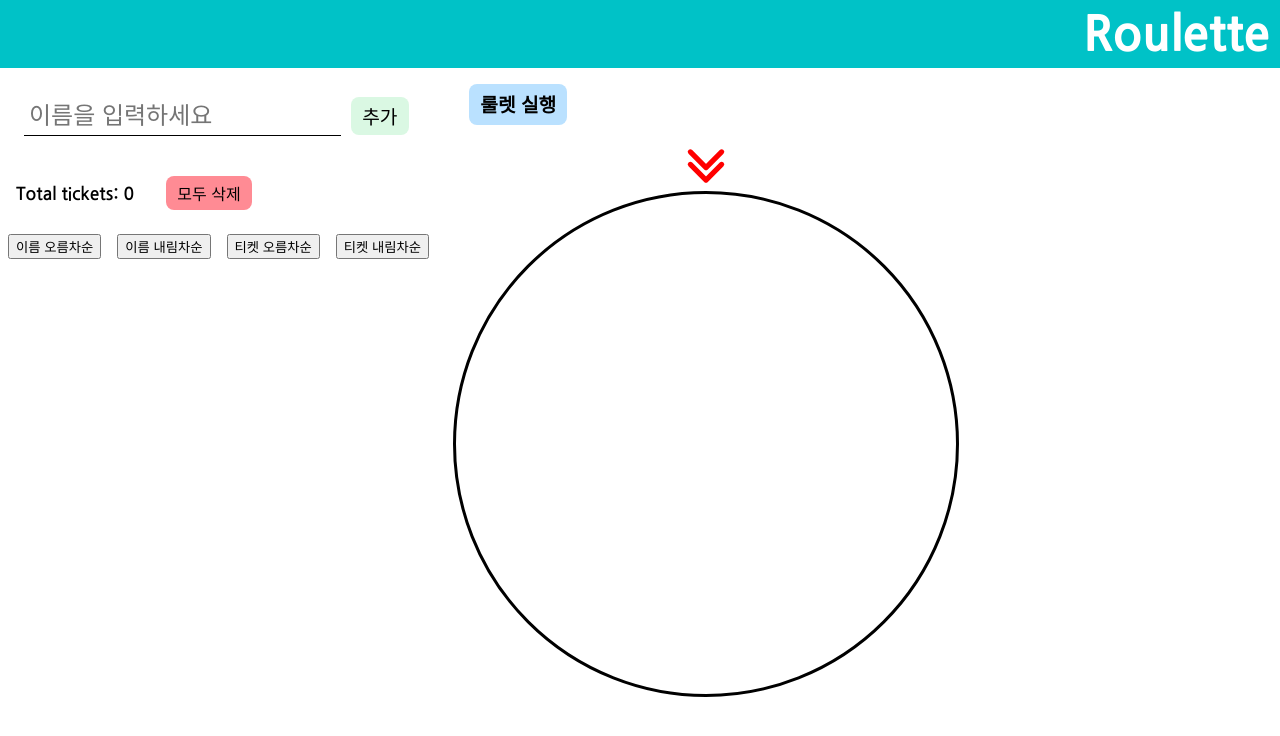
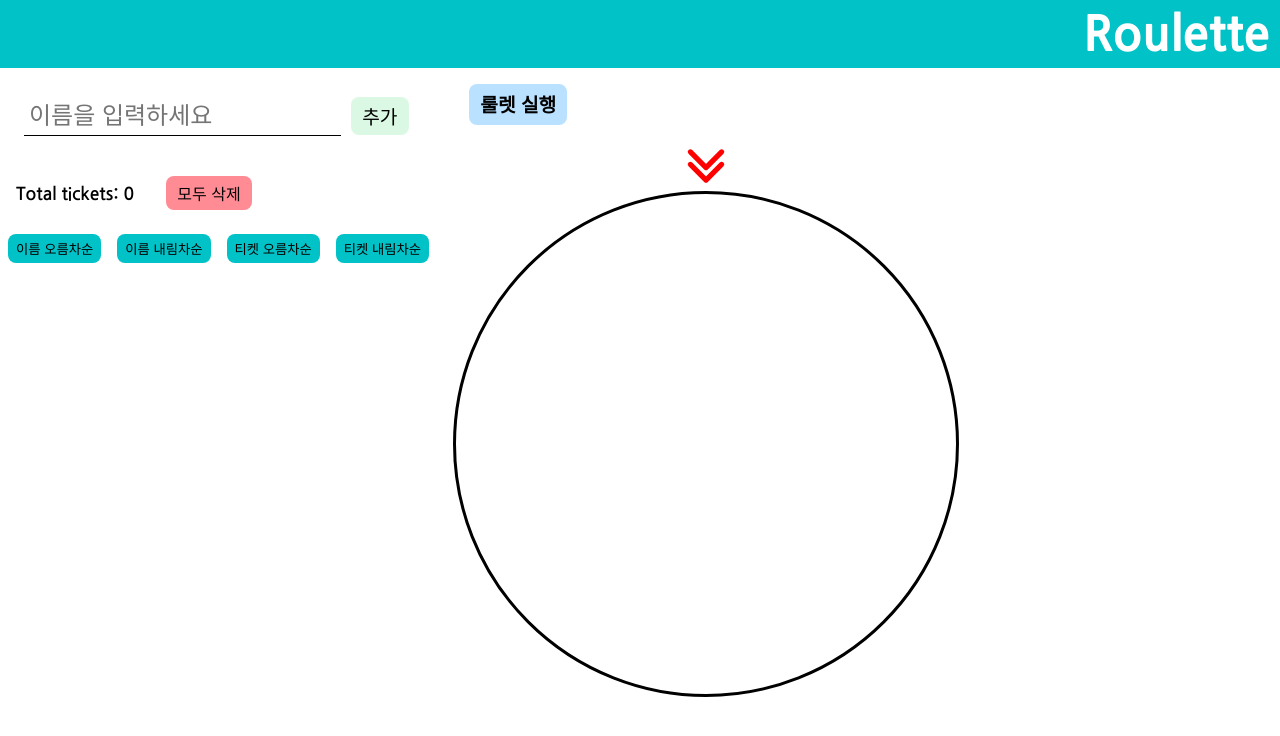
Before and after one commit to JaeHyunLee123/raffle-app, a React (Create React App) app: page / in a window 1280 px wide. Shown: the top 736 px of the page. Built offline with nearby package versions, Linux system fonts and the light colour scheme.

Commit message:
feat: add style to sorting button

```diff
--- a/src/App.tsx
+++ b/src/App.tsx
@@ -53,6 +53,13 @@ const ButtonWrapper = styled.div`
 
   button {
     margin-right: 1rem;
+
+    background-color: #00c2c7;
+
+    border: none;
+    border-radius: 8px;
+
+    padding: 5px 8px 5px 8px;
   }
 `;
 
```
